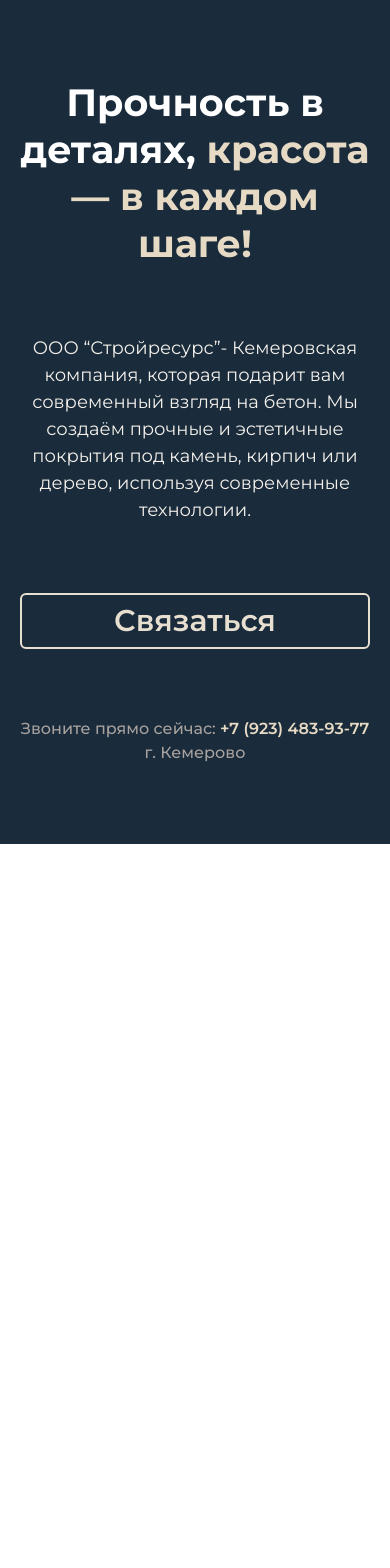
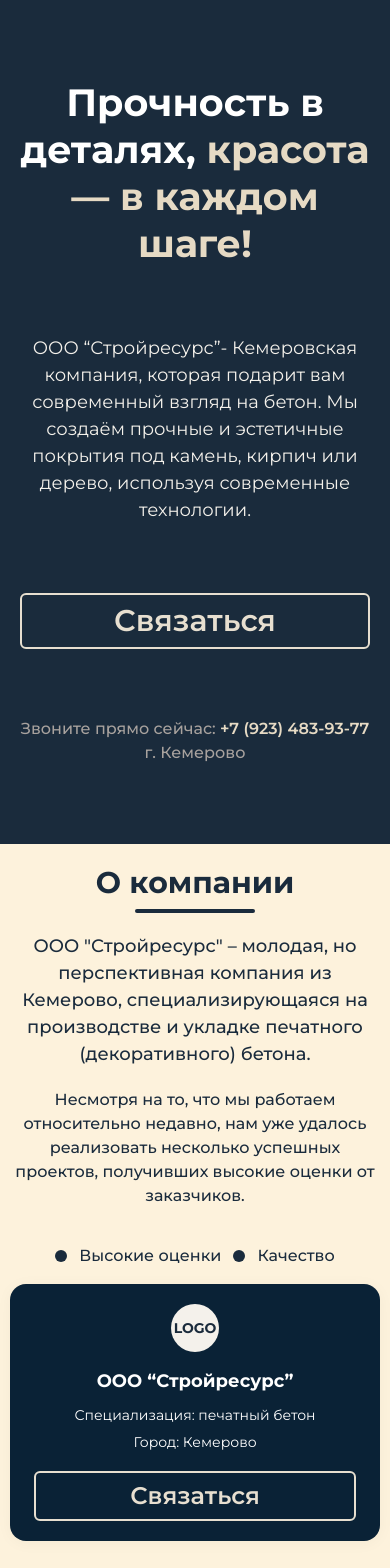
Before and after one commit to disa4148/building-landing, a Next.js app: page / in a window 390 px wide. Shown: the top 1568 px of the page. Before the commit the page ends 844 px from the top, so only its background shows below. Built offline with nearby package versions, Linux system fonts and the light colour scheme.

Commit message:
feat: about-section

```diff
--- a/src/app/(public)/page.tsx
+++ b/src/app/(public)/page.tsx
@@ -1,6 +1,12 @@
 import PromoBanner from '@/src/widgets/PromoBanner/PromoBanner';
+import About from '@/src/widgets/About/About';
 
 const Home: React.FC = () => {
-  return <PromoBanner />;
+  return (
+    <>
+      <PromoBanner />
+      <About />
+    </>
+  );
 };
 export default Home;
--- /dev/null
+++ b/src/shared/ui/Title/Title.module.scss
@@ -0,0 +1,28 @@
+.wrapper {
+  display: flex;
+  flex-direction: column;
+  align-items: center;
+  justify-content: center;
+}
+
+.text {
+  font-size: 40px;
+  font-weight: 700;
+  color: #1a2b3c;
+  margin-bottom: 12px;
+
+  @media (max-width: 540px) {
+    font-size: 36px;
+    margin-bottom: 4px;
+  }
+  @media (max-width: 460px) {
+    font-size: 30px;
+  }
+}
+
+.line {
+  width: 120px;
+  height: 4px;
+  background: #1a2b3c;
+  border-radius: 2px;
+}
--- /dev/null
+++ b/src/shared/ui/Title/Title.tsx
@@ -0,0 +1,16 @@
+import React from 'react';
+
+import css from './Title.module.scss';
+
+interface TitleProps {
+  children: React.ReactNode;
+}
+
+const Title = ({ children }: TitleProps): JSX.Element => (
+  <div className={css.wrapper}>
+    <h2 className={css.text}>{children}</h2>
+    <div className={css.line} />
+  </div>
+);
+
+export default Title;
--- /dev/null
+++ b/src/widgets/About/About.module.scss
@@ -0,0 +1,217 @@
+.aboutSection {
+  padding: 32px 0;
+  background: #fdf2dc;
+
+  .aboutContainer {
+    padding: 60px 0;
+    max-width: 1300px;
+    margin: 0 auto;
+    display: flex;
+    justify-content: space-between;
+    align-items: center;
+    gap: 48px;
+
+    .left {
+      flex: 1;
+      min-width: 0;
+      .company {
+        font-size: 28px;
+        color: #1a2b3c;
+        font-weight: 500;
+        margin-bottom: 40px;
+      }
+      .projects {
+        font-size: 24px;
+        color: #1a2b3c;
+        font-weight: 500;
+        margin-bottom: 40px;
+      }
+      .markers {
+        display: flex;
+        gap: 48px;
+        margin-top: 32px;
+        .marker {
+          display: flex;
+          align-items: center;
+          gap: 12px;
+          .dot {
+            width: 18px;
+            height: 18px;
+            background: #1a2b3c;
+            border-radius: 50%;
+            display: inline-block;
+          }
+          .text {
+            font-size: 20px;
+            color: #1a2b3c;
+            font-weight: 500;
+          }
+        }
+      }
+    }
+
+    .right {
+      flex: 1;
+      min-width: 0;
+      display: flex;
+      justify-content: center;
+      .card {
+        background: #0a2236;
+        border-radius: 28px;
+        padding: 48px 40px;
+        min-width: 420px;
+        width: 100%;
+        max-width: 520px;
+        display: flex;
+        flex-direction: column;
+        align-items: center;
+        box-shadow: 0 2px 16px 0 rgba(0, 0, 0, 0.04);
+        .logo {
+          width: 64px;
+          height: 64px;
+          border-radius: 50%;
+          background: #f4f1eb;
+          display: flex;
+          align-items: center;
+          justify-content: center;
+          font-weight: 700;
+          font-size: 18px;
+          color: #1a2b3c;
+          margin-bottom: 24px;
+        }
+        .title {
+          color: #fff;
+          font-weight: 700;
+          font-size: 24px;
+          margin-bottom: 16px;
+          text-align: center;
+        }
+        .text {
+          color: #fff;
+          font-weight: 400;
+          font-size: 18px;
+          margin-bottom: 8px;
+          text-align: center;
+          &:last-of-type {
+            margin-bottom: 32px;
+          }
+        }
+        .btn {
+          width: 100%;
+          button {
+            width: 100%;
+          }
+        }
+      }
+    }
+  }
+
+  @media (max-width: 1350px) {
+    .aboutContainer {
+      padding: 30px;
+    }
+  }
+
+  @media (max-width: 1000px) {
+    .aboutContainer {
+      flex-direction: column;
+      gap: 32px;
+      align-items: stretch;
+      .left,
+      .right {
+        flex: unset;
+        min-width: 0;
+        width: 100%;
+        justify-content: center;
+        align-items: center;
+        display: flex;
+        flex-direction: column;
+      }
+      .right .card {
+        min-width: 0;
+        max-width: 100%;
+        width: 100%;
+        padding: 32px 16px;
+      }
+      .left .company,
+      .left .projects {
+        text-align: center;
+      }
+      .left .markers {
+        justify-content: center;
+        gap: 24px;
+      }
+      .right .card .btn {
+        margin-top: 12px;
+        max-width: max-content;
+      }
+    }
+  }
+
+  @media (max-width: 820px) {
+    .aboutContainer {
+      .left {
+        .company {
+          font-size: 26px;
+        }
+        .projects {
+          font-size: 22px;
+          margin-bottom: 0;
+        }
+      }
+    }
+  }
+
+  @media (max-width: 600px) {
+    padding: 16px 0;
+    .aboutContainer {
+      padding: 20px 10px;
+      gap: 16px;
+      .right .card {
+        padding: 20px 4px;
+        border-radius: 16px;
+        .logo {
+          width: 48px;
+          height: 48px;
+          font-size: 14px;
+          margin-bottom: 16px;
+        }
+        .title {
+          font-size: 18px;
+          margin-bottom: 10px;
+        }
+        .text {
+          font-size: 14px;
+          margin-bottom: 6px;
+        }
+        .btn {
+          max-width: none;
+          padding: 0 20px;
+          button {
+            font-size: 24px !important;
+            height: 50px;
+          }
+        }
+      }
+      .left .company {
+        font-size: 18px;
+        margin-bottom: 20px;
+      }
+      .left .projects {
+        font-size: 16px;
+        margin-bottom: 20px;
+      }
+      .left .marker .text {
+        font-size: 16px !important;
+      }
+      .left .marker .dot {
+        width: 12px !important;
+        height: 12px !important;
+      }
+      .left .markers {
+        margin-top: 16px;
+        gap: 12px;
+      }
+    }
+  }
+}
--- /dev/null
+++ b/src/widgets/About/About.tsx
@@ -0,0 +1,49 @@
+import Title from '@/src/shared/ui/Title/Title';
+import LinkButton from '@/src/shared/ui/LinkButton';
+
+import css from './About.module.scss';
+
+const About = (): JSX.Element => {
+  return (
+    <section className={css.aboutSection}>
+      <Title>О компании</Title>
+      <div className={css.aboutContainer}>
+        <div className={css.left}>
+          <div className={css.company}>
+            ООО &quot;Стройресурс&quot; – молодая, но перспективная компания из
+            Кемерово, специализирующаяся на производстве и укладке печатного
+            (декоративного) бетона.
+          </div>
+          <div className={css.projects}>
+            Несмотря на то, что мы работаем относительно недавно, нам уже
+            удалось реализовать несколько успешных проектов, получивших высокие
+            оценки от заказчиков.
+          </div>
+          <div className={css.markers}>
+            <div className={css.marker}>
+              <span className={css.dot} />
+              <span className={css.text}>Высокие оценки</span>
+            </div>
+            <div className={css.marker}>
+              <span className={css.dot} />
+              <span className={css.text}>Качество</span>
+            </div>
+          </div>
+        </div>
+        <div className={css.right}>
+          <div className={css.card}>
+            <div className={css.logo}>LOGO</div>
+            <div className={css.title}>ООО “Стройресурс”</div>
+            <div className={css.text}>Специализация: печатный бетон</div>
+            <div className={css.text}>Город: Кемерово</div>
+            <div className={css.btn}>
+              <LinkButton />
+            </div>
+          </div>
+        </div>
+      </div>
+    </section>
+  );
+};
+
+export default About;
--- a/src/widgets/PromoBanner/PromoBanner.module.scss
+++ b/src/widgets/PromoBanner/PromoBanner.module.scss
@@ -7,6 +7,7 @@
   height: 100vh;
   background-color: var(--primary-hex);
   background-image: url('/assets/images/first-section-image.png');
+  background-repeat: no-repeat;
   padding: 32px;
 
   .content {
```
